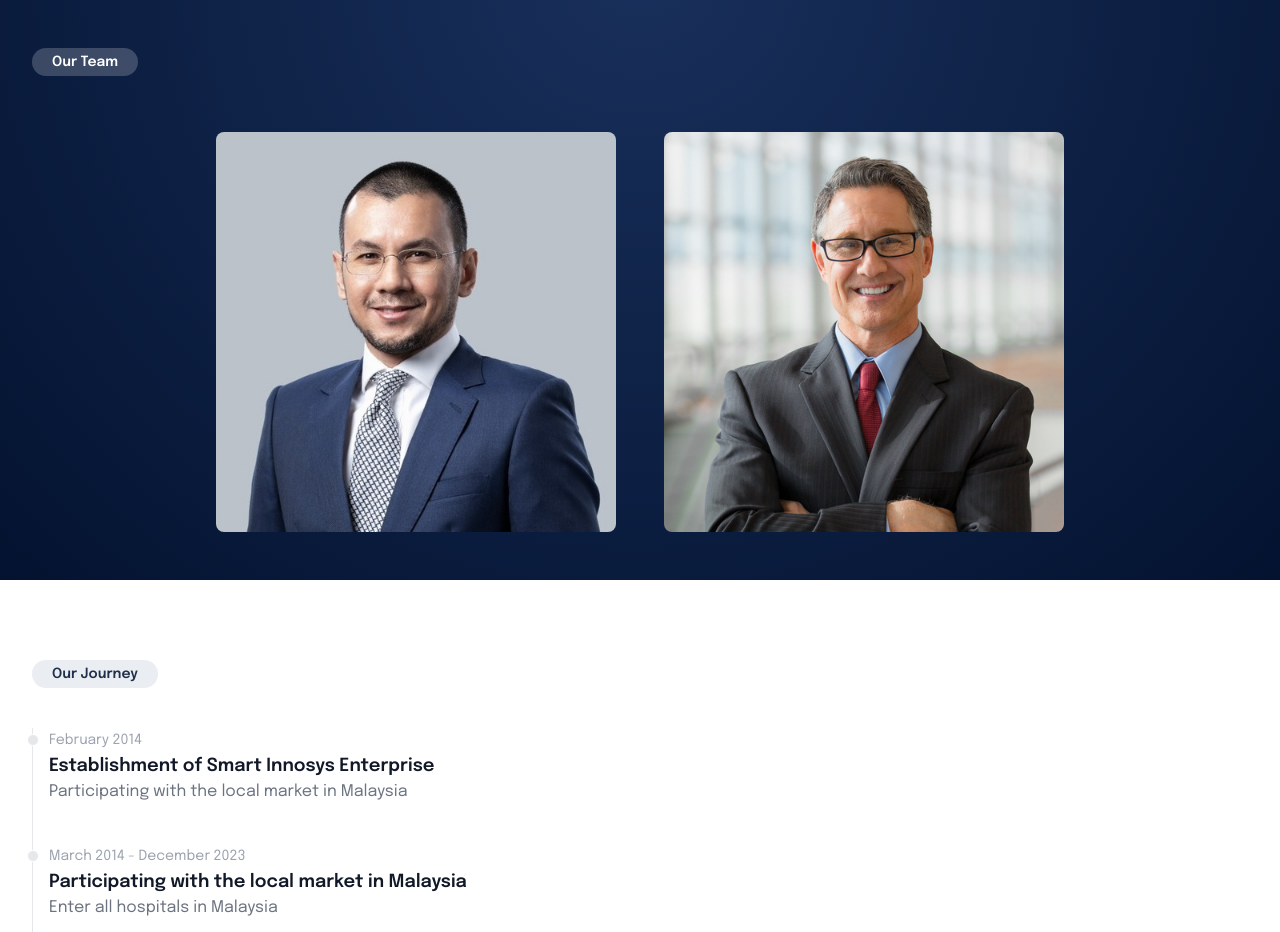
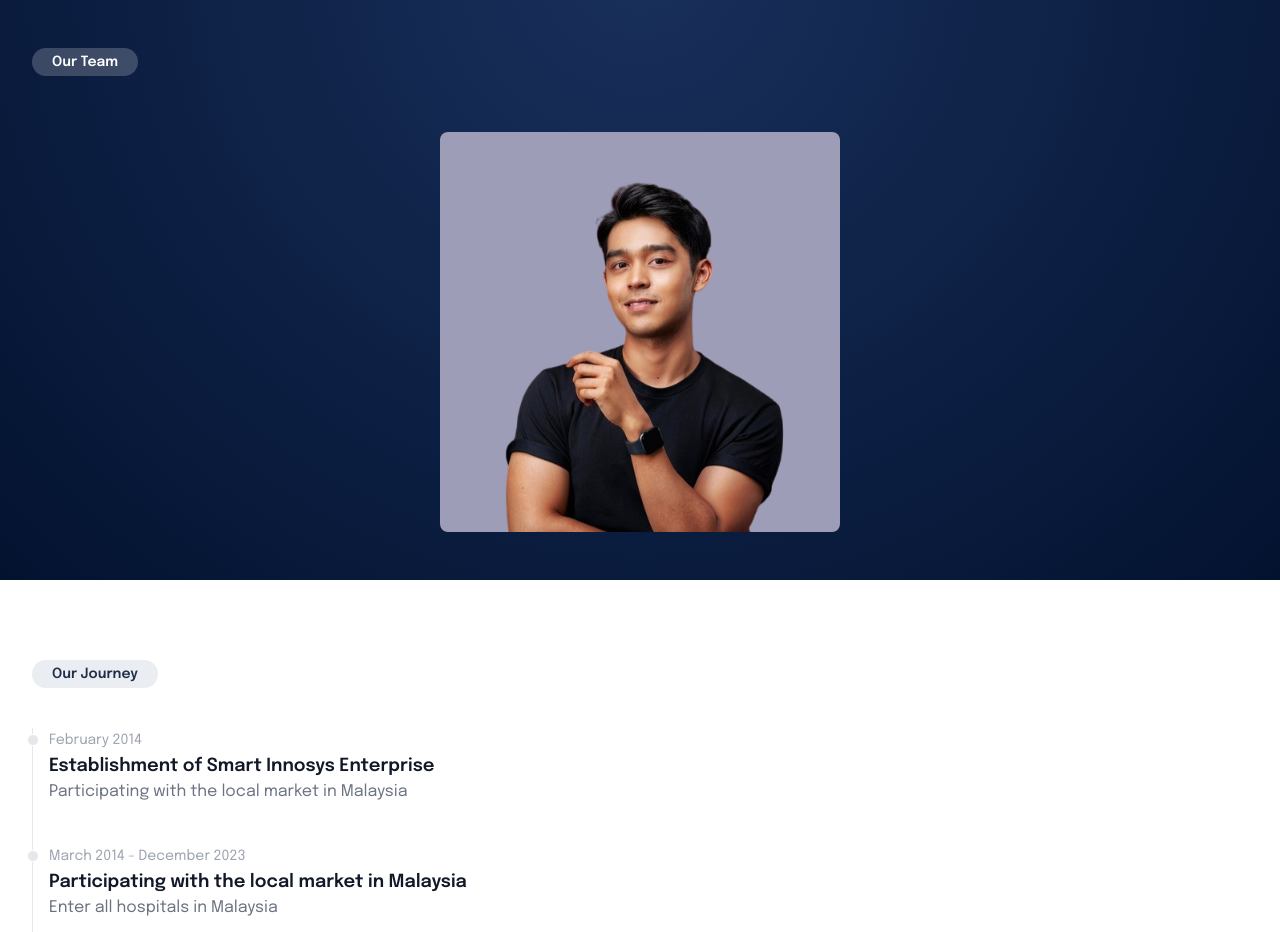
Before and after one commit to nix-arif/smartinnosysv2, a Next.js app: page / in a window 1280 px wide. Shown: the part 5200-6132 px from the top of the page. Built offline with nearby package versions, Linux system fonts and the light colour scheme.

Commit message:
ceo image

```diff
--- a/components/Team.tsx
+++ b/components/Team.tsx
@@ -6,18 +6,11 @@ interface TeamProps {
 
 const ourTeam = [
   {
-    image: "/1.jpeg",
-    alt: "Dr. A.K.M. Ashraf",
-    text: "Dr. A.K.M. Ashraf is the CEO of Smart Innosys Sdn Bhd, leading the company with a vision to deliver innovative, customer-focused solutions in the medical industry. With over 15 years of experience in medical product development and business strategy, he has driven Smart Innosys through significant growth,",
-    name: "Dr. A.K.M. Ashraf",
+    image: "/1.png",
+    alt: "Nik Fikry",
+    text: "Our CEO, Nik Fikry, is a visionary leader with a strong track record of driving innovation and growth. With extensive experience in medical industry, he are committed to steering the company towards continued success, fostering a culture of excellence, and delivering value to our clients, partners, and stakeholders. Under [his/her/their] leadership, we are focused on achieving our strategic goals while maintaining our core values of integrity, collaboration, and customer-centricity.",
+    name: "Nik Fikry",
     position: "CEO",
-  },
-  {
-    image: "/2.jpg",
-    alt: "Dr. A.K.M. Safwan",
-    text: "Dr. A.K.M. Ashraf is the CEO of Smart Innosys Sdn Bhd, leading the company with a vision to deliver innovative, customer-focused solutions in the medical industry. With over 15 years of experience in medical product development and business strategy, he has driven Smart Innosys through significant growth,",
-    name: "Dr. A.K.M. Safwan",
-    position: "COO",
   },
 ];
 
```
Also changed, not shown: public/1.jpeg (deleted), public/1.png (added).
